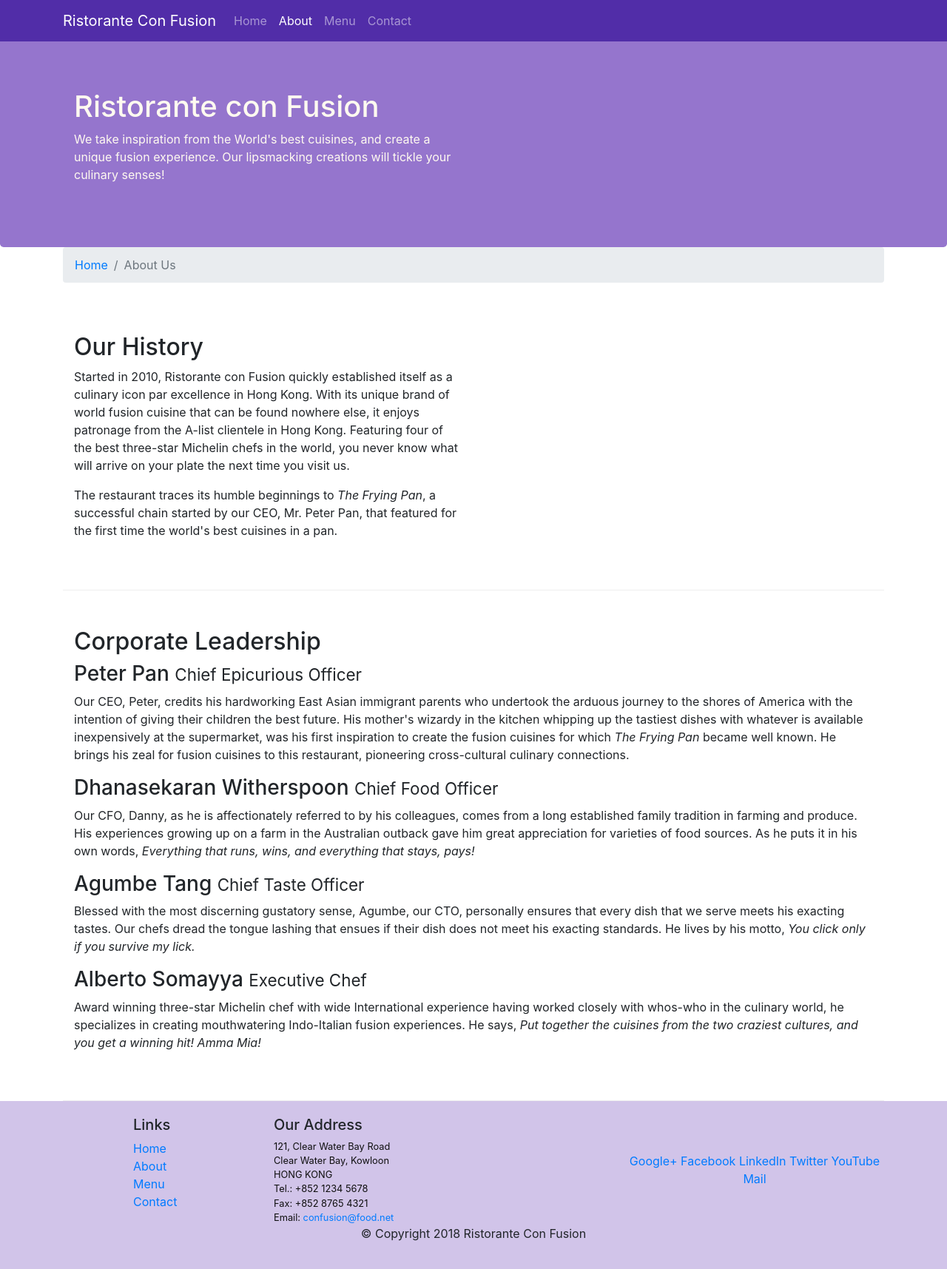
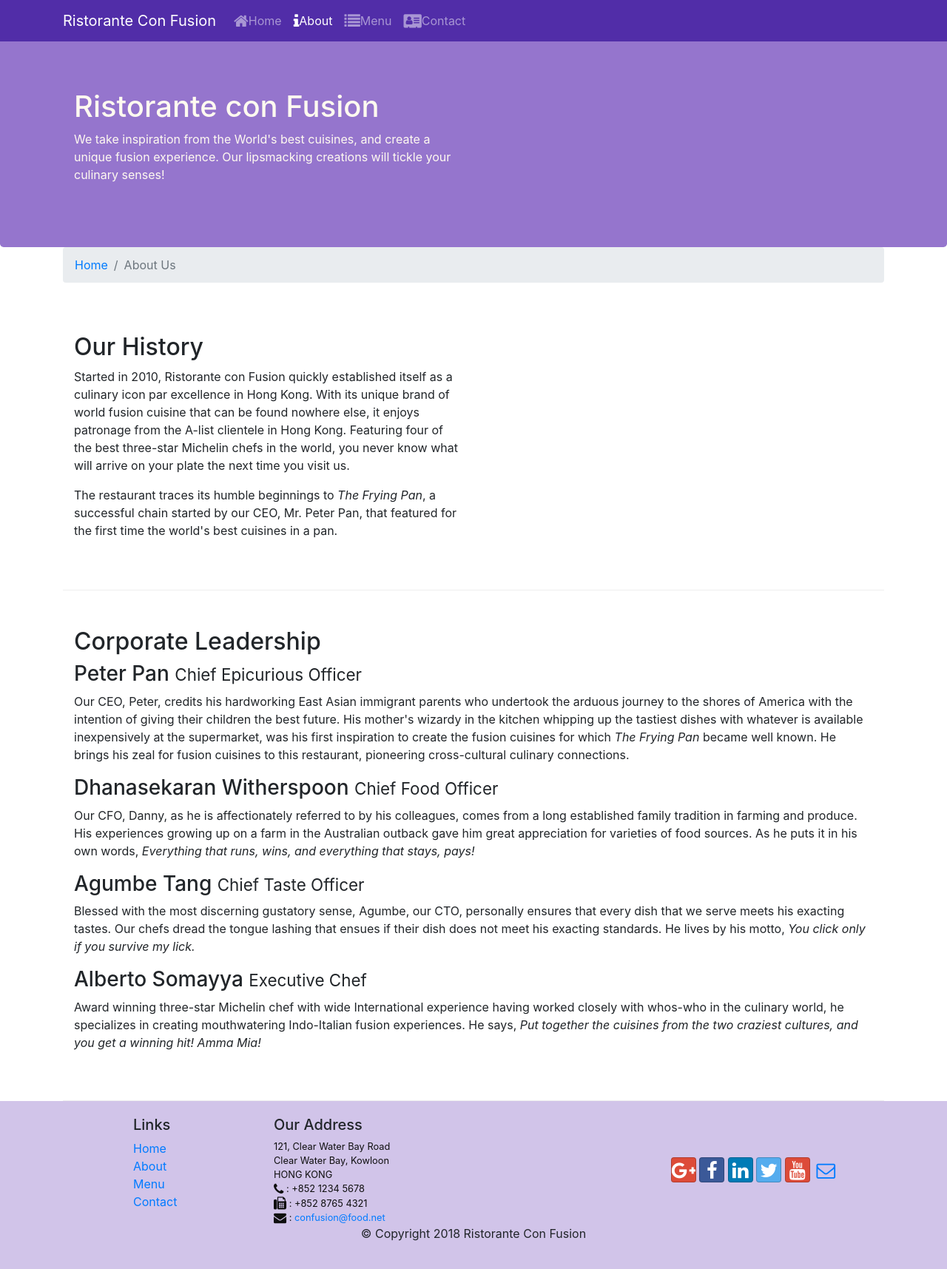
Before and after one commit to vladymir01/conFusion, a website: page aboutus.html in a window 1280 px wide. Shown: the whole page at 74% size. Drawn offline with nearby package versions, Linux system fonts and the light colour scheme.

Commit message:
Icon Fonts

```diff
--- a/aboutus.html
+++ b/aboutus.html
@@ -9,6 +9,8 @@
 
     <!-- Bootstrap CSS -->
     <link rel="stylesheet" href="node_modules/bootstrap/dist/css/bootstrap.min.css">
+    <link rel="stylesheet" href="node_modules/font-awesome/css/font-awesome.min.css">
+    <link rel="stylesheet" href="node_modules/bootstrap-social/bootstrap-social.css">
     <link href="css/styles.css" rel="stylesheet">
 
     <title>Ristorante Con Fusion: About Us</title>
@@ -22,10 +24,10 @@
                 <a class="navbar-brand" href="./index.html">Ristorante Con Fusion</a>
                 <div class="collapse navbar-collapse" id="Navbar">
                     <ul class="navbar-nav mr-auto">
-                        <li class="nav-item"><a class="nav-link" href="./index.html">Home</a></li>
-                        <li class="nav-item active"><a class="nav-link" href="#">About</a></li>
-                        <li class="nav-item"><a class="nav-link" href="#">Menu</a></li>
-                        <li class="nav-item"><a class="nav-link" href="#">Contact</a></li>
+                        <li class="nav-item"><a class="nav-link" href="./index.html"><span class="fa fa-home fa-lg"></span>Home</a></li>
+                        <li class="nav-item active"><a class="nav-link" href="#"><span class="fa fa-info fa-lg"></span>About</a></li>
+                        <li class="nav-item"><a class="nav-link" href="#"><span class="fa fa-list fa-lg"></span>Menu</a></li>
+                        <li class="nav-item"><a class="nav-link" href="#"><span class="fa fa-address-card fa-lg"></span>Contact</a></li>
                     </ul>
              </div>
         </div>
@@ -103,19 +105,19 @@
 		              121, Clear Water Bay Road<br>
 		              Clear Water Bay, Kowloon<br>
 		              HONG KONG<br>
-		              Tel.: +852 1234 5678<br>
-		              Fax: +852 8765 4321<br>
-		              Email: <a href="mailto:confusion@food.net">confusion@food.net</a>
+		              <i class="fa fa-phone fa-lg"></i> : +852 1234 5678<br>
+		              <i class="fa fa-fax fa-lg"></i> : +852 8765 4321<br>
+		              <i class="fa fa-envelope fa-lg"></i> : <a href="mailto:confusion@food.net">confusion@food.net</a>
 		           </address>
                 </div>
                 <div class="col-12 col-sm-4 align-self-center">
                     <div class="text-center">
-                        <a href="http://google.com/+">Google+</a>
-                        <a href="http://www.facebook.com/profile.php?id=">Facebook</a>
-                        <a href="http://www.linkedin.com/in/">LinkedIn</a>
-                        <a href="http://twitter.com/">Twitter</a>
-                        <a href="http://youtube.com/">YouTube</a>
-                        <a href="mailto:">Mail</a>
+                        <a class="btn btn-social-icon btn-google" href="http://google.com/+"><i class="fa fa-google-plus"></i></a>
+                        <a class="btn btn-social-icon btn-facebook" href="http://www.facebook.com/profile.php?id="><i class="fa fa-facebook"></i></a>
+                        <a class="btn btn-social-icon btn-linkedin" href="http://www.linkedin.com/in/"><i class="fa fa-linkedin"></i></a>
+                        <a class="btn btn-social-icon btn-twitter" href="http://twitter.com/"><i class="fa fa-twitter"></i></a>
+                        <a class="btn btn-social-icon btn-google" href="http://youtube.com/"><i class="fa fa-youtube"></i></a>
+                        <a class="btn btn-social-icon" href="mailto:"><i class="fa fa-envelope-o"></i></a>
                     </div>
                 </div>
            </div>
--- a/package.json
+++ b/package.json
@@ -15,6 +15,8 @@
   },
   "dependencies": {
     "bootstrap": "^4.0.0",
+    "bootstrap-social": "^5.1.1",
+    "font-awesome": "^4.7.0",
     "jquery": "^3.3.1",
     "popper.js": "^1.12.9"
   }
```
Also changed, not shown: index.html (+17 -14 lines), 1 other file.
